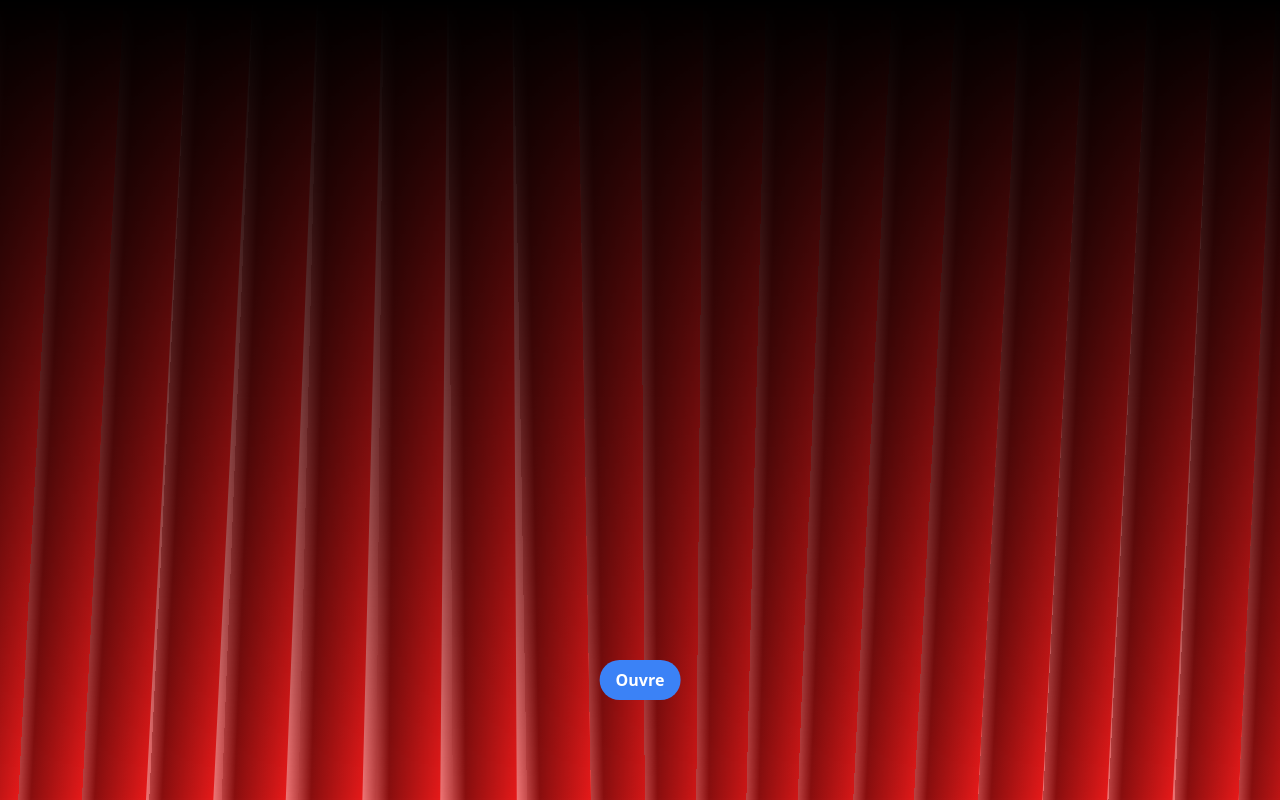
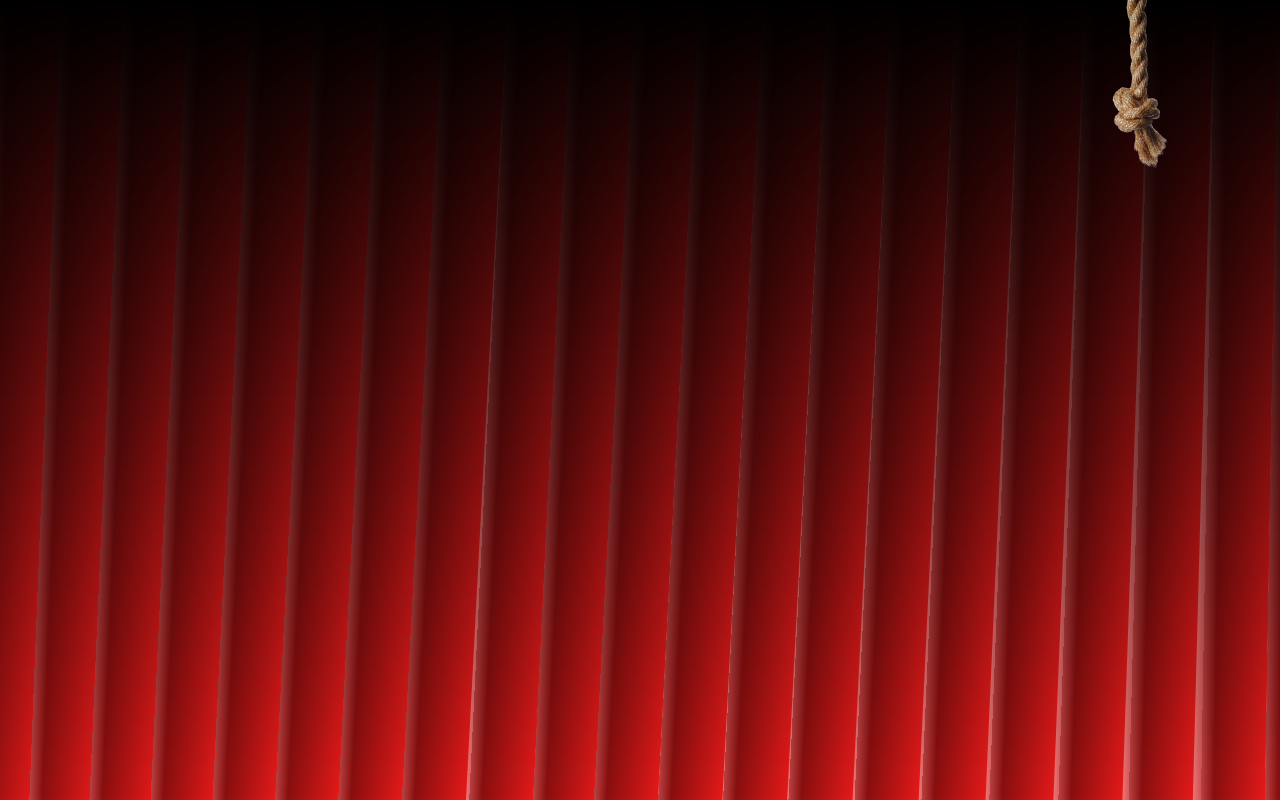
Before and after one commit to QuentinVdr/troll-app, a Next.js app: page / in a window 1280 px wide. Shown: the top 800 px of the page. Built offline with nearby package versions, Linux system fonts and the light colour scheme.

Commit message:
✨ Add rope image to open the curtains

```diff
--- a/src/components/Curtains/Curtains.js
+++ b/src/components/Curtains/Curtains.js
@@ -1,12 +1,21 @@
+import Image from 'next/image';
 import styles from './curtains.module.css';
 
-export default function Curtains({ children, isOpen }) {
+export default function Curtains({ children, isOpen, updateCurtains }) {
   const curtainBodyClass = isOpen ? styles.curtainBodyOpen : styles.curtainBody;
 
   return (
     <>
       <div className={styles.content}>{children}</div>
       <div className={curtainBodyClass}>
+        <Image
+          src={'/rope.svg'}
+          height={180}
+          width={120}
+          className=" absolute right-20 z-10"
+          alt="rope to open the curtain"
+          onClick={() => updateCurtains(!isOpen)}
+        />
         <div id={styles.leftCurtains} className={styles.curtainContainer}>
           <div className={styles.curtain}></div>
           <div className={styles.curtain}></div>
--- a/src/contexts/CurtainsContext.js
+++ b/src/contexts/CurtainsContext.js
@@ -16,7 +16,9 @@ export const CurtainsProvider = ({ children }) => {
 
   return (
     <CurtainsContext.Provider value={contextValue}>
-      <Curtains isOpen={isOpen}>{children}</Curtains>
+      <Curtains isOpen={isOpen} updateCurtains={updateCurtains}>
+        {children}
+      </Curtains>
     </CurtainsContext.Provider>
   );
 };
--- a/src/pages/index.js
+++ b/src/pages/index.js
@@ -1,8 +1,4 @@
-import { useCurtains } from '@contexts/CurtainsContext';
-
 export default function Home() {
-  const { isOpen, updateCurtains } = useCurtains();
-
   return (
     <main className="mt-20 text-center">
       <div className="align-center flex justify-center">
@@ -10,13 +6,6 @@ export default function Home() {
           Bienvenue dans le cirque
         </h1>
       </div>
-
-      <button
-        className="absolute bottom-20 left-1/2 z-10 m-auto -translate-x-1/2 -translate-y-1/2 transform rounded-full bg-blue-500 px-4 py-2 font-bold text-white hover:bg-blue-700"
-        onClick={() => updateCurtains(!isOpen)}
-      >
-        {isOpen ? 'Ferme' : 'Ouvre'}
-      </button>
     </main>
   );
 }
```
Also changed, not shown: public/rope.svg (added).
